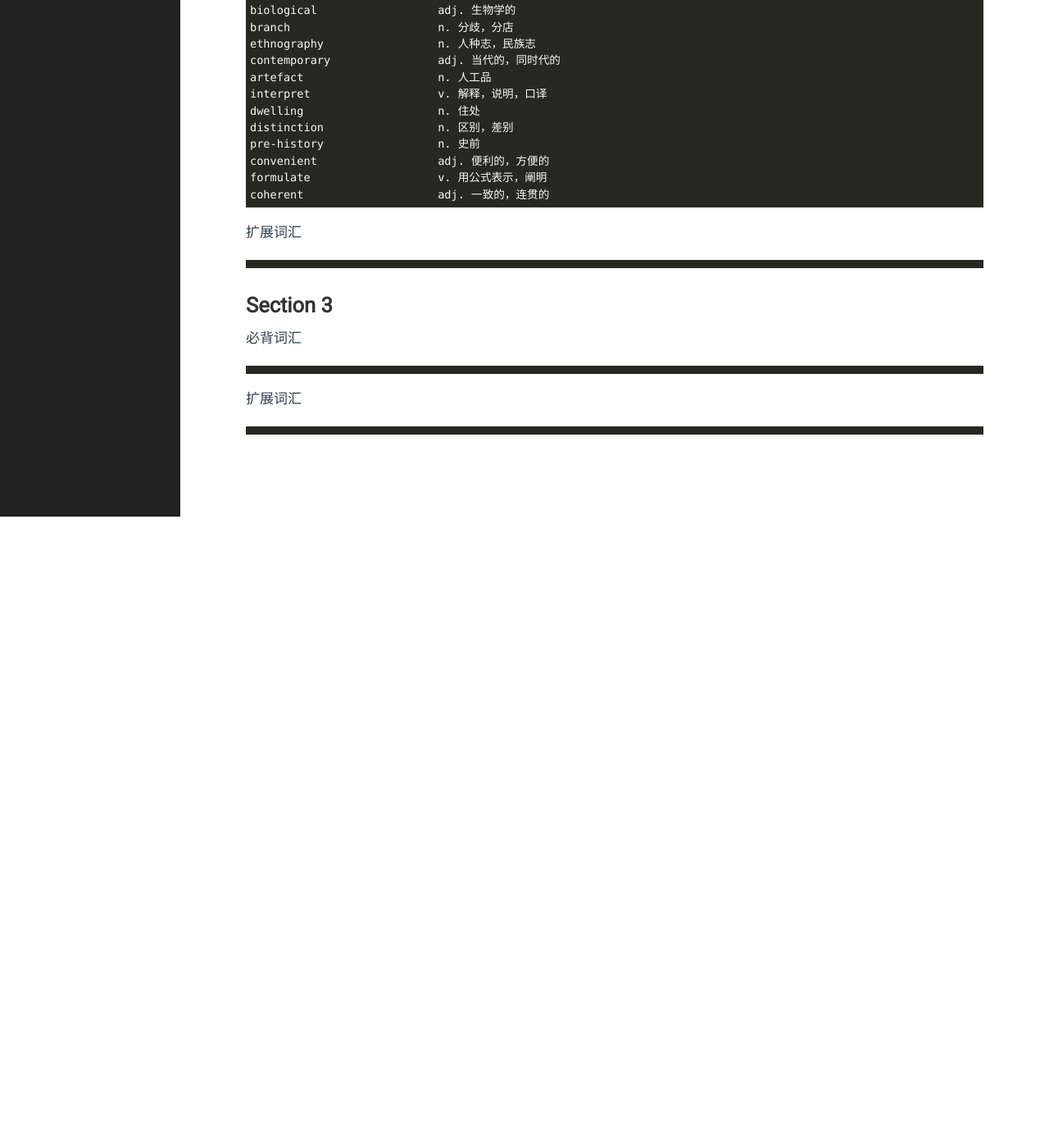
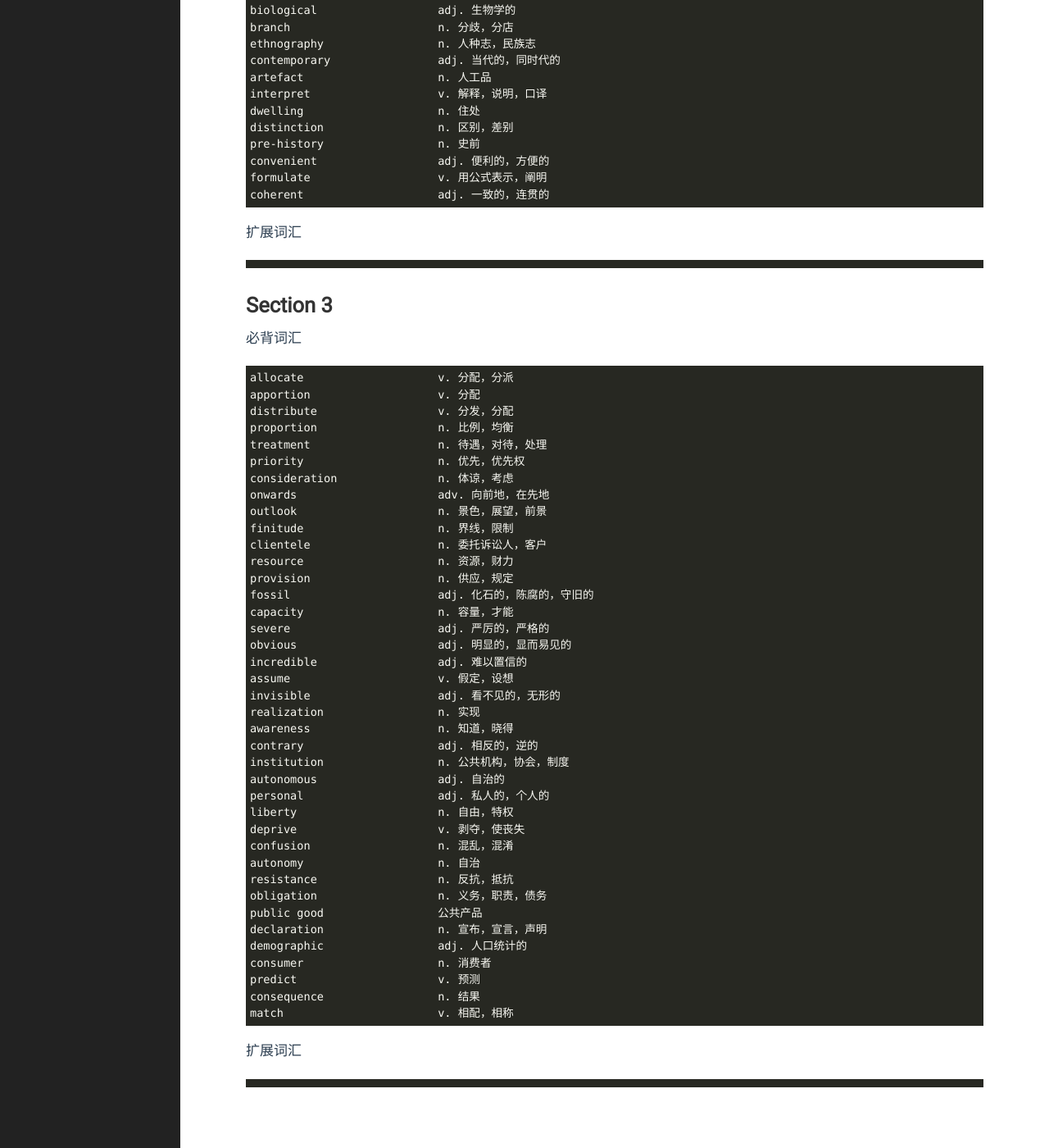
Before and after one commit to yejinp/yejinp.github.io, a Jekyll site: the page built from _posts/2023-07-21-vocabularies for IELTS 4-4 general Training.markdown, in a window 1280 px wide and 1400 px high, scrolled down 5953 px. Shown: the whole window at 82% size. Built offline with Jekyll 4.4.1, drawn with Linux system fonts in a browser that asks for light colours; before the commit the page ends 6583 px from its top, so only the background shows below that.

Commit message:
add some vocabularies

````diff
--- a/_posts/2023-07-21-vocabularies for IELTS 4-4 general Training.markdown
+++ b/_posts/2023-07-21-vocabularies for IELTS 4-4 general Training.markdown
@@ -299,6 +299,45 @@ coherent                    adj. 一致的，连贯的
 # Section 3 #
 必背词汇
 ```
+allocate                    v. 分配，分派
+apportion                   v. 分配
+distribute                  v. 分发，分配
+proportion                  n. 比例，均衡
+treatment                   n. 待遇，对待，处理
+priority                    n. 优先，优先权
+consideration               n. 体谅，考虑
+onwards                     adv. 向前地，在先地
+outlook                     n. 景色，展望，前景
+finitude                    n. 界线，限制
+clientele                   n. 委托诉讼人，客户
+resource                    n. 资源，财力
+provision                   n. 供应，规定
+fossil                      adj. 化石的，陈腐的，守旧的
+capacity                    n. 容量，才能
+severe                      adj. 严厉的，严格的
+obvious                     adj. 明显的，显而易见的
+incredible                  adj. 难以置信的
+assume                      v. 假定，设想
+invisible                   adj. 看不见的，无形的
+realization                 n. 实现
+awareness                   n. 知道，晓得
+contrary                    adj. 相反的，逆的
+institution                 n. 公共机构，协会，制度
+autonomous                  adj. 自治的
+personal                    adj. 私人的，个人的
+liberty                     n. 自由，特权
+deprive                     v. 剥夺，使丧失
+confusion                   n. 混乱，混淆
+autonomy                    n. 自治
+resistance                  n. 反抗，抵抗
+obligation                  n. 义务，职责，债务
+public good                 公共产品
+declaration                 n. 宣布，宣言，声明
+demographic                 adj. 人口统计的
+consumer                    n. 消费者
+predict                     v. 预测
+consequence                 n. 结果
+match                       v. 相配，相称
 ```
 扩展词汇
 
````
